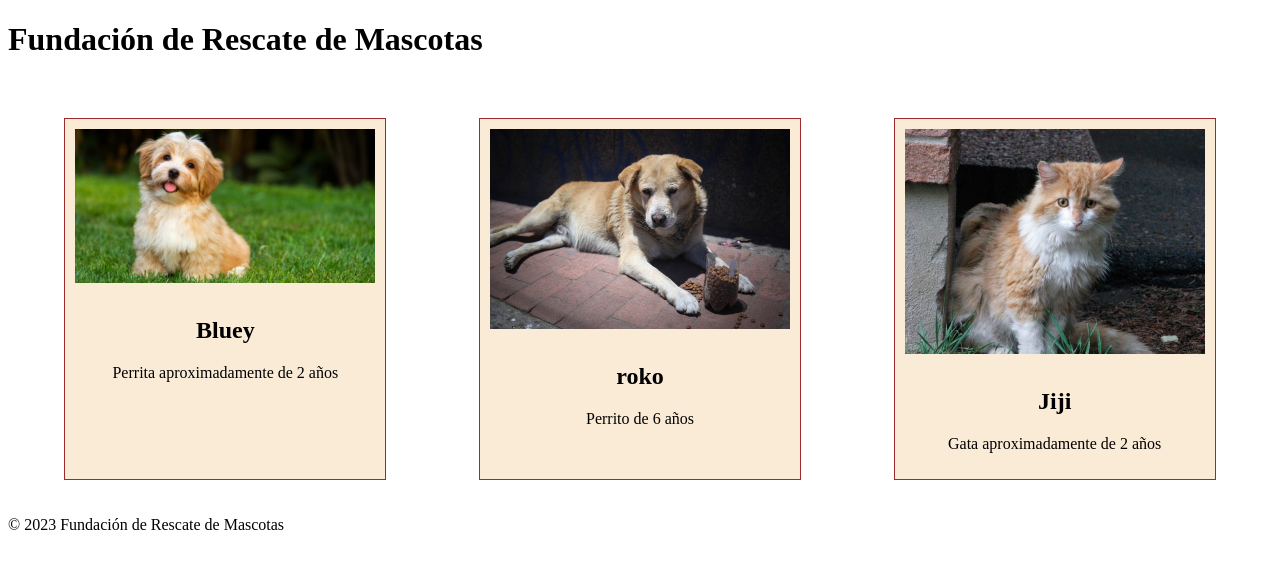
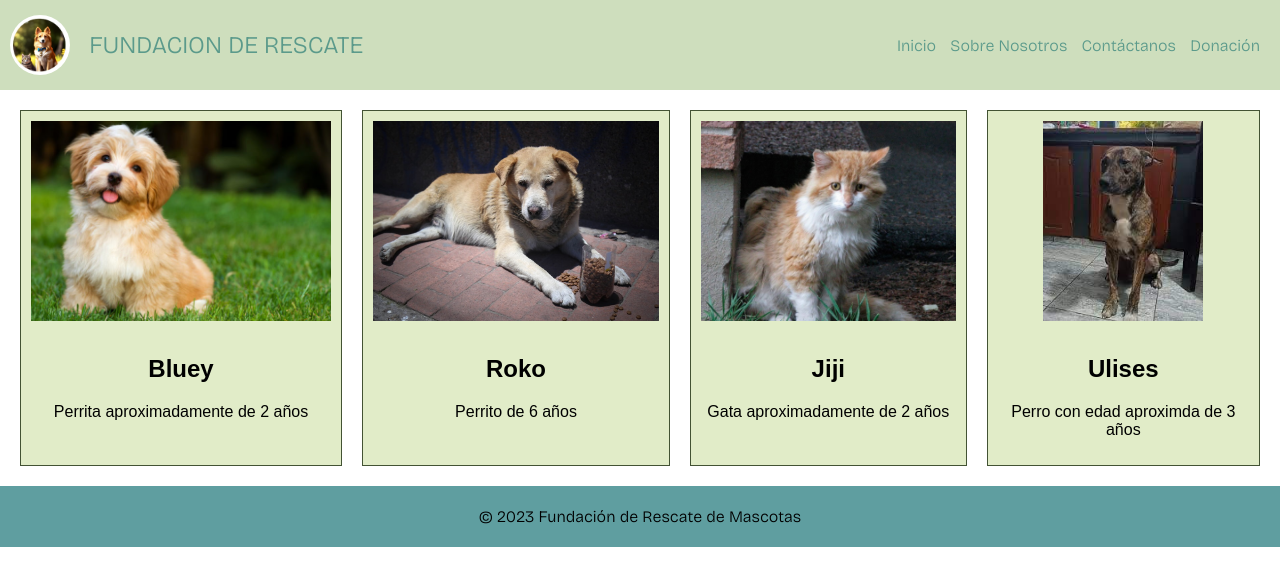
Before and after one commit to Margi81/proyecto_fundacion, a plain HTML site: page index.html in a window 1280 px wide. Drawn offline with nearby package versions, Linux system fonts and the light colour scheme.

Commit message:
ingreso_nueva_mascota,cambio de estilos

```diff
--- a/index.html
+++ b/index.html
@@ -1,5 +1,6 @@
 <!DOCTYPE html>
 <html lang="es">
+
 <head>
     <meta charset="UTF-8">
     <meta name="viewport" content="width=device-width, initial-scale=1.0">
@@ -8,14 +9,24 @@
     <title>Fundación de Rescate de Mascotas</title>
 </head>
 <body>
-    <header>
-        <h1>Fundación de Rescate de Mascotas</h1>
-        <img>
+     <header>
+        <a href="#" class="logo_fundacion">
+        <img src="imagen/mascotas/Logo_fundacion.jpg" alt="logo_De_fundacion">
+        <h2 class="fundacion_de_rescate">FUNDACION DE RESCATE</h2>
+     </div>
+     <nav>
+        <a href="#" class="nav-link">Inicio</a>
+        <a href="#" class="nav-link">Sobre Nosotros</a>
+        <a href="#" class="nav-link">Contáctanos</a>
+        <a href="#" class="nav-link">Donación</a>
+     </nav>
     </header>
+
     <main>
         <div class="grid-container" id="mascotasContainer">
         </div>
     </main>
+
     <footer>
         <p>&copy; 2023 Fundación de Rescate de Mascotas</p>
     </footer>
--- a/script.js
+++ b/script.js
@@ -4,12 +4,16 @@ const mascotas = [{
     descripcion : 'Perrita aproximadamente de 2 años'
 },{
     imagen: 'imagen/mascotas/Mascota_roko.jpg',
-    nombre: 'roko',
+    nombre: 'Roko',
     descripcion: 'Perrito de 6 años'
 },{
     imagen: 'imagen/mascotas/Mascota_jiji.jpg',
     nombre: 'Jiji',
     descripcion:'Gata aproximadamente de 2 años'
+},{
+    imagen: 'imagen/mascotas/Mascota_ulises.jpg',
+    nombre: 'Ulises',
+    descripcion:'Perro con edad aproximda de 3 años'
 }
 ];
 
--- a/styles.css
+++ b/styles.css
@@ -1,25 +1,93 @@
-/* styles.css */
-/* Estilos para la cuadrícula de mascotas */
+@import url('https://fonts.googleapis.com/css2?family=Bricolage+Grotesque:opsz,wght@10..48,300&family=Comfortaa:wght@300&family=Josefin+Sans:wght@100&family=Lilita+One&display=swap');/**/
+body{
+    font-family: 'Bricolage Grotesque', sans-serif;
+    margin: 0;
+}
+
+header{
+    display: flex;
+    min-height: 70px;
+    background-color: #CEDEBD;
+    justify-content: space-between;
+    align-items: center;
+    padding: 10px;
+}
+
+.logo_fundacion{
+    display: flex;
+    align-items: center;
+}
+
+.logo_fundacion img{
+    height: 60px;
+    border-radius: 30px;
+}
+
+.fundacion_de_rescate{
+    margin-inline-start: 19px;
+}
+
+a {
+    text-decoration: none;
+    color: #5B9A8B;
+}
+
+nav a{
+    font-weight: 600;
+    padding-right: 10px;
+
+}
+
+nav a:hover{
+    color:#183D3D;
+}
+
+@media (max-width:700px){
+    header{
+        flex-direction: column;
+    }
+}
+
+nav{
+    padding: 10px 0px;
+}
+
+/* Contenedor mascotas*/
 .grid-container {
     display: flex;
     align-content: center;
-    grid-template-columns: repeat(3, 1fr); /* Tres columnas por fila */
+    grid-template-columns: repeat(3, 1fr);
     gap: 20px;
     padding: 20px;
 }
 
 
 .mascota {
-    background-color: antiquewhite;
-    border: 1px solid #9c2c2c;
+    font-family: 'Assistant', sans-serif;
+    background-color: #E1ECC8;
+    border: 1px solid #435334;
     padding: 10px;
     text-align: center;
-    max-width: 300px; /* ancho máximo si es necesario */
-    margin: 0 auto; /* contenedor */
+    max-width: 300px;
+    margin: 0 auto;
+    transition: background-color 0.3s;
+}
+
+.mascota:hover{
+    background-color: #A4D0A4;
+    color: white;
 }
 
 .mascota img {
     max-width: 100%;
-    height: auto;
+    height: 200px;
+    object-fit: cover;
     margin-bottom: 10px;
 }
+
+
+footer {
+    text-align: center;
+    padding: 5px;
+    background-color: cadetblue;
+  }
```
Also changed, not shown: imagen/mascotas/Logo_fundacion.jpg (added), imagen/mascotas/Mascota_ulises.jpg (added).
